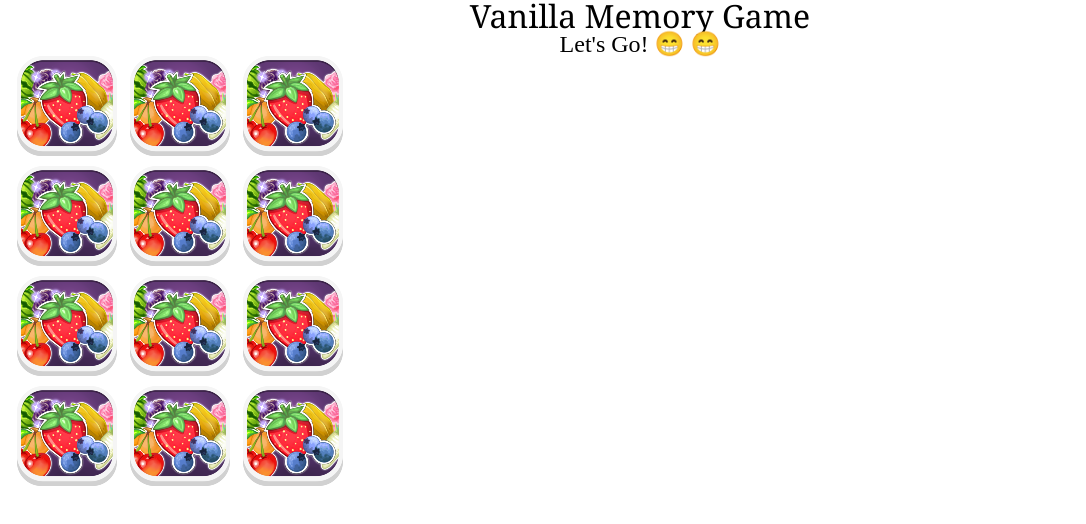
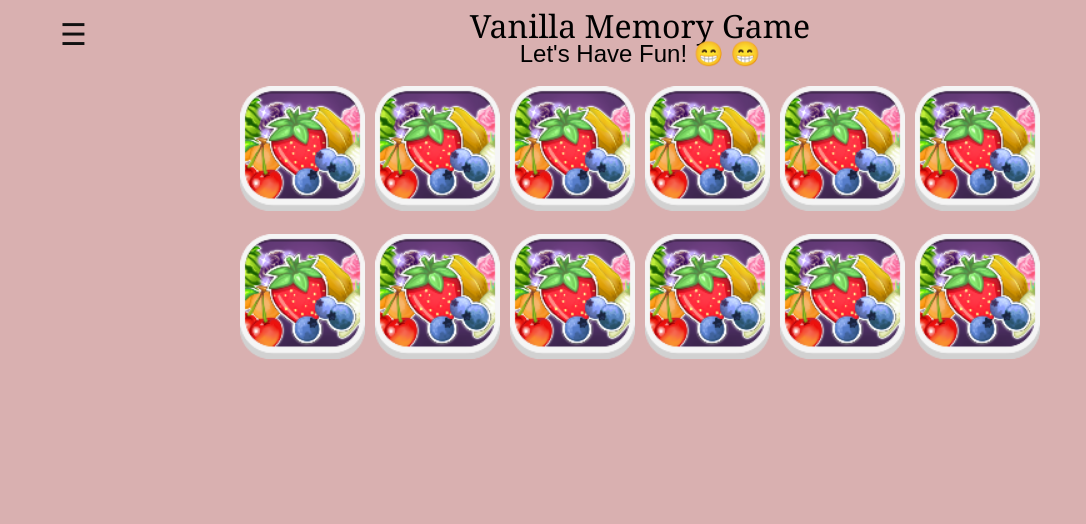
Before and after one commit to Odrachael/Exotic_recipe_clone, a website: page public/food-game/game.html in a window 1280 px wide. Shown: the whole page, without its empty margins (0-1086 px from the left). Drawn offline with Linux system fonts and the light colour scheme.

Commit message:
made alot of changes to the game and landing page

```diff
--- a/public/food-game/game.html
+++ b/public/food-game/game.html
@@ -1,3 +1,4 @@
+<!DOCTYPE html>
 <html lang="en">
 
 <head>
@@ -10,16 +11,20 @@
 </head>
 
 <body class="container">
+  <div id="mySidenav" class="sidenav">
+    <a href="javascript:void(0)" class="closebtn" onclick="closeNav()">&times;</a>
+    <a href="../landing.html">Moore Recipe Finder</a>
+  </div>
+  <span class="menu-button" onclick="openNav()">&#9776;</span>
   <main>
     <h1>Vanilla Memory Game</h1>
-    <h2>Let's Go! &#128513 &#128513</h2>
+    <h2>Let's Have Fun! &#128513 &#128513</h2>
     <div id="cards-grid"></div>
     <div class="alerts">
-      <h3 id="alert-choose">Please, choose another card </h3>
-      <h3 id="alert-match">You have a match SMARTIE! Choose another pair of cards  &#129309</h3>
+      <h3 id="alert-choose">Please, choose another card</h3>
+      <h3 id="alert-match">You have a match SMARTIE! Choose another pair of cards &#129309</h3>
       <h3 id="alert-no-match">Sorry, you have no match. Try again &#129313</h3>
     </div>
-
   </main>
   <script src="db.js" type="text/javascript"></script>
   <script src="script.js" type="text/javascript"></script>
--- a/public/food-game/script.js
+++ b/public/food-game/script.js
@@ -97,4 +97,13 @@ document.addEventListener('DOMContentLoaded', () => {
 
   shuffleCards();
   createCardGrid();
+
+  // Side navigation functions
+  window.openNav = function() {
+    document.getElementById("mySidenav").style.width = "250px";
+  }
+
+  window.closeNav = function() {
+    document.getElementById("mySidenav").style.width = "0";
+  }
 });
--- a/public/food-game/style.css
+++ b/public/food-game/style.css
@@ -1,39 +1,21 @@
-#alert-choose, #alert-match, #alert-no-match {
-  display: none;
-  color: pink;
-  background-color: seagreen;
-  padding: 20px;
-  position: absolute;
-  top: 30%;
+body, html {
+  margin: 0;
+  padding: 0;
+  box-sizing: border-box;
+  font-family: Arial, sans-serif;
+  background-color: rgb(217, 176, 176);
 }
-
-#cards-grid {
-  display: grid;
-  grid-template-columns: 1fr 1fr 1fr;
-  grid-template-rows: 1fr 1fr 1fr;
-  max-width: 340px;
-}
-
-.card-image {
-  padding-bottom: 10px;
-  cursor: pointer;
-}
-
 .container {
-  margin-left: 10px;
-  margin-right: 10px;
+  margin: 0 auto;
+  padding: 10px;
+  max-width: 1200px;
   text-align: center;
   position: relative;
 }
 
-.disabled {
-  display: none;
-  cursor: default;
-}
-
 h1 {
   font-size: 32px;
-  font-family:Cambria, Cochin, Georgia, Times, 'Times New Roman', serif;
+  font-family: Cambria, Cochin, Georgia, Times, 'Times New Roman', serif;
 }
 
 h2 {
@@ -44,11 +26,106 @@ h3 {
   font-size: 20px;
 }
 
+.alerts h3 {
+  display: none;
+  color: pink;
+  background-color: seagreen;
+  padding: 20px;
+  position: absolute;
+  top: 30%;
+  left: 50%;
+  transform: translateX(-50%);
+}
 
-p {
-  font-size: 16px;
+#cards-grid {
+  display: grid;
+  gap: 10px;
+  margin: 20px auto;
+  width: 100%;
+  max-width: 600px;
+  grid-template-columns: repeat(auto-fill, minmax(100px, 1fr));
+}
+
+.card-image {
+  width: 100%;
+  padding-bottom: 10px;
+  cursor: pointer;
+  transition: transform 0.3s;
+}
+
+.card-image:hover {
+  transform: scale(1.1);
+}
+
+.disabled {
+  display: none;
+  cursor: default;
 }
 
 .unclickable {
   pointer-events: none;
 }
+
+/* Side navigation */
+.sidenav {
+  height: 100%;
+  width: 0;
+  position: fixed;
+  z-index: 1;
+  top: 0;
+  left: 0;
+  background-color: #111;
+  overflow-x: hidden;
+  transition: 0.5s;
+  padding-top: 60px;
+}
+
+.sidenav a {
+  padding: 8px 8px 8px 32px;
+  text-decoration: none;
+  font-size: 25px;
+  color: #818181;
+  display: block;
+  transition: 0.3s;
+}
+
+.sidenav a:hover {
+  color: #f1f1f1;
+}
+
+.sidenav .closebtn {
+  position: absolute;
+  top: 0;
+  right: 25px;
+  font-size: 36px;
+  margin-left: 50px;
+}
+
+.menu-button {
+  font-size: 30px;
+  cursor: pointer;
+  position: absolute;
+  top: 20px;
+  left: 20px;
+  color: #111;
+}
+
+/* Responsive adjustments */
+@media (min-width: 1200px) {
+  #cards-grid {
+    max-width: 800px;
+    grid-template-columns: repeat(6, 1fr);
+  }
+}
+
+@media (max-width: 600px) {
+  #cards-grid {
+    grid-template-columns: repeat(auto-fill, minmax(80px, 1fr));
+  }
+}
+
+@media (max-width: 400px) {
+  #cards-grid {
+    grid-template-columns: repeat(auto-fill, minmax(60px, 1fr));
+  }
+}
```
Also changed, not shown: public/landing.html (+1 -1 lines), 1 other file.
